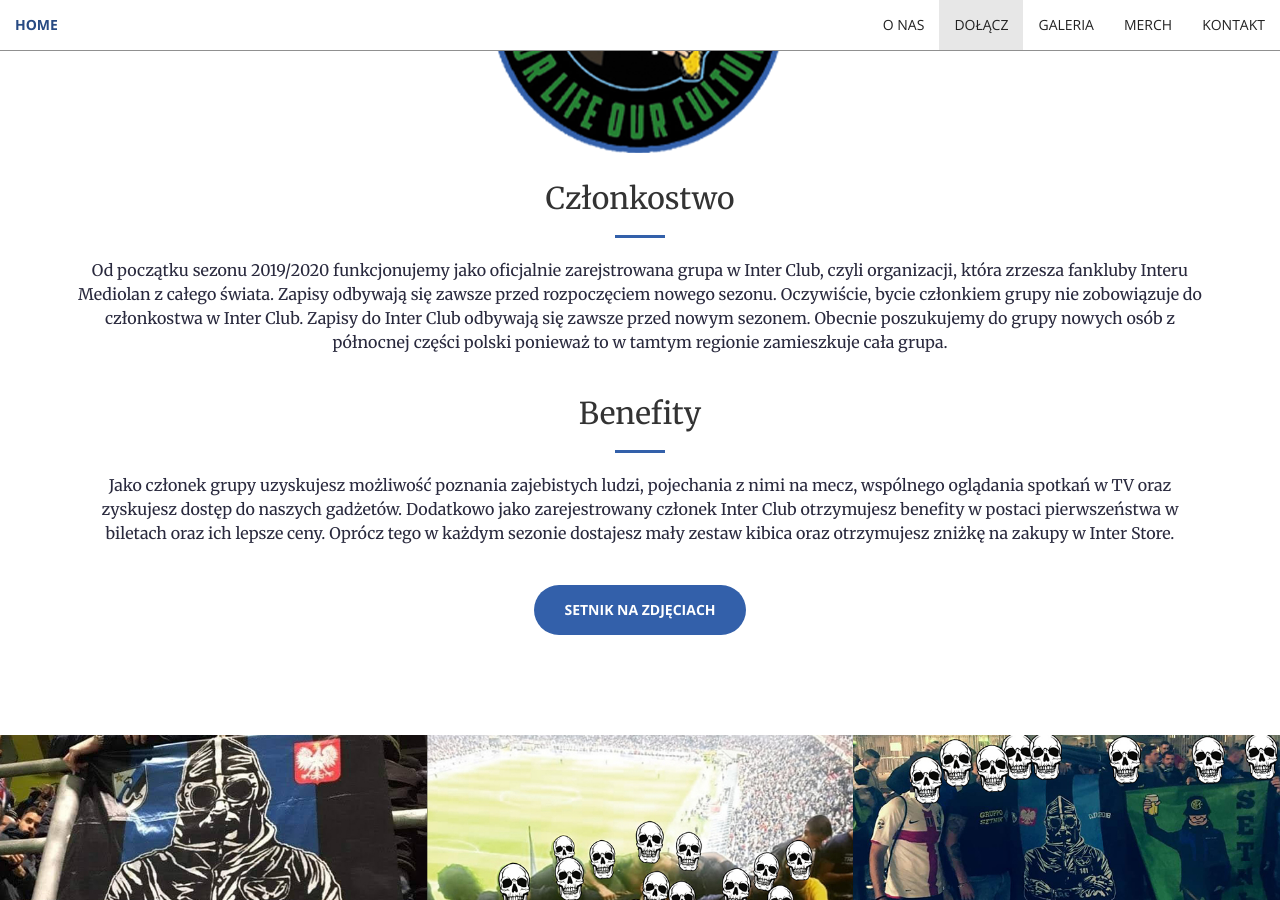
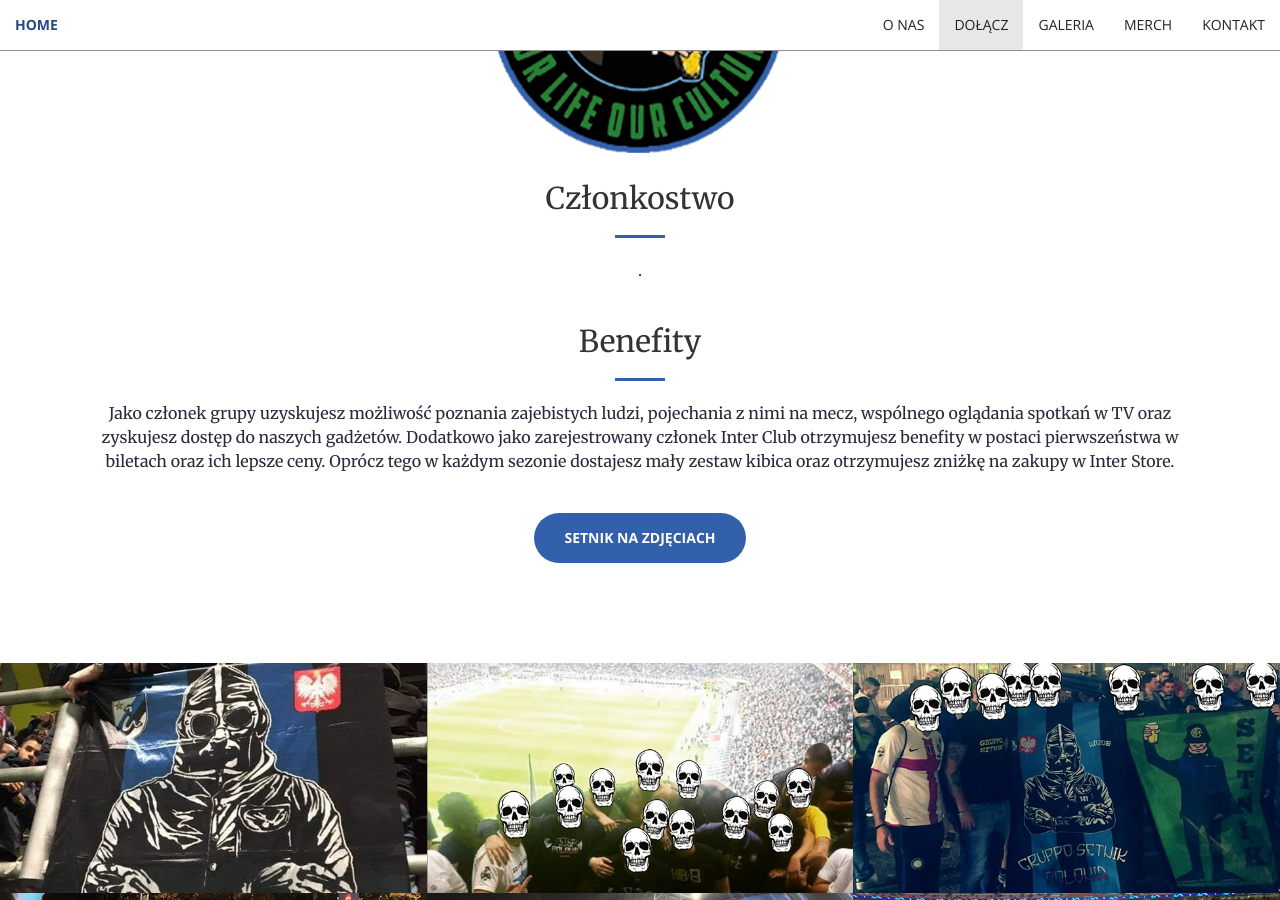
Before and after one commit to SetnikPolonia/setnikpolonia.github.io, a Jekyll site: the page built from index.html, in a window 1280 px wide and 900 px high, scrolled down 2148 px. Built offline with Jekyll 4.4.1, drawn with Linux system fonts in a browser that asks for light colours.

Commit message:
Update services.html

```diff
--- a/_includes/services.html
+++ b/_includes/services.html
@@ -5,7 +5,7 @@
                 <img class="image-logo" src="img/kolo.png">
                 <h2 class="section-heading">Członkostwo</h2>
                 <hr>
-                <p class="text-faded"><span style="color: #29293d">Od początku sezonu 2019/2020 funkcjonujemy jako oficjalnie zarejstrowana grupa w Inter Club, czyli organizacji, która zrzesza fankluby Interu Mediolan z całego świata. Zapisy odbywają się zawsze przed rozpoczęciem nowego sezonu. Oczywiście, bycie członkiem grupy nie zobowiązuje do członkostwa w Inter Club. Zapisy do Inter Club odbywają się zawsze przed nowym sezonem. Obecnie poszukujemy do grupy nowych osób z północnej części polski ponieważ to w tamtym regionie zamieszkuje cała grupa. </span> </p>
+                <p class="text-faded"><span style="color: #29293d">. </span> </p>
                 <hr class="light">
                 <h2 class="section-heading">Benefity</h2>
                 <hr>
```
